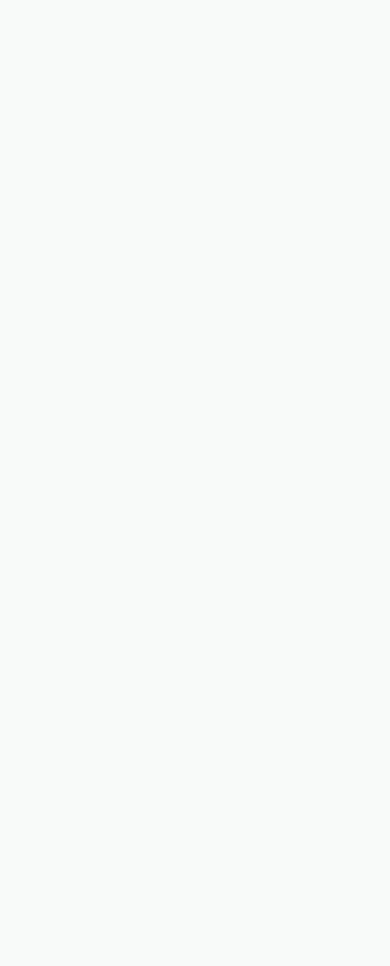
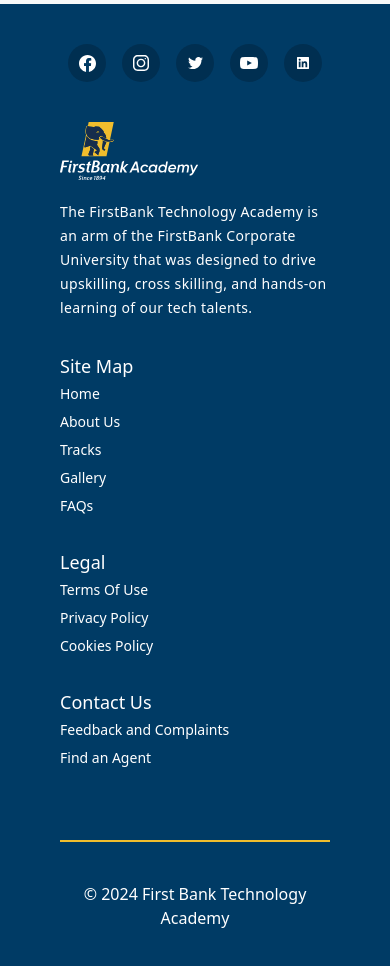
Before and after one commit to Oyinlolatechie/Firstbank-Academy-Frontend, a React (Vite) app: page / in a window 390 px wide. Shown: the part 4920-5886 px from the top of the page. Before the commit the page ends 4900 px from the top, so only its background shows below. Built offline with nearby package versions, Linux system fonts and the light colour scheme.

Commit message:
footer section responsiveness implementation

```diff
--- a/src/App.jsx
+++ b/src/App.jsx
@@ -7,7 +7,7 @@
     <>
       <NavBar />
       <HomePage />
-      {/* <Footer /> */}
+      <Footer />
     </>
   );
 };
--- a/src/components/Accordion.jsx
+++ b/src/components/Accordion.jsx
@@ -8,7 +8,7 @@
             <div className=" text-[#000000AD] rounded bg-[#F8F9F9] p-4">
                 <button
                     onClick={() => setAccordionOpen(!accordionOpen)}
-                    className="flex justify-between md:w-full w-[400px]"
+                    className="flex justify-between md:w-full w-[370px]"
                 >
                     <span className="font-bold">{question}</span>
                     {/* {accordionOpen ? <span>-</span> : <span>+</span>} */}
--- a/src/components/Footer.jsx
+++ b/src/components/Footer.jsx
@@ -8,8 +8,8 @@
 const Footer = () => {
     return (
         <>
-            <div className="w-full py-10 px-[100px] space-y-10 bg-[#003B65]">
-                <div className="flex justify-end space-x-2">
+            <div className="w-full py-10 px-[60px] md:px-[100px] space-y-10 bg-[#003B65]">
+                <div className="flex justify-evenly md:justify-end space-x-2">
                     <a href="#"><img className="" src={facebook} alt="facebook logo" /></a>
                     <a href="#"><img className="" src={instagram} alt="instagram logo" /></a>
                     <a href="#"><img className="" src={twitter} alt="twitter logo" /></a>
@@ -17,16 +17,16 @@
                     <a href="#"><img className="" src={linkedin} alt="linkedIn logo" /></a>
                 </div>
 
-                <div className="flex justify-between ">
-                    <div className="w-[30%] space-y-5">
+                <div className="md:flex md:justify-between">
+                    <div className="w-fit md:w-[30%] space-y-5 pb-8">
                         <img src={firstBankFooterLogo} alt="firtbank logo" />
-                        <p className="text-white text-start text-base leading-6 tracking-wide">
+                        <p className="text-white text-start text-[14px] md:text-base leading-6 tracking-wide">
                             The FirstBank Technology Academy is an arm of the FirstBank Corporate University
                             that was designed to drive upskilling, cross skilling, and hands-on learning of our tech talents.
                         </p>
                     </div>
 
-                    <div className=" text-white text-start space-y-5">
+                    <div className=" text-white text-start space-y-1 md:space-y-5 pb-8">
                         <h2 className="text-lg">Site Map</h2>
                         <ul className="text-sm space-y-2">
                             <li>Home</li>
@@ -37,7 +37,7 @@
                         </ul>
                     </div>
 
-                    <div className="text-white text-start space-y-5">
+                    <div className="text-white text-start space-y-1 md:space-y-5 pb-8">
                         <h2 className="text-lg">Legal</h2>
                         <ul className="text-sm space-y-2">
                             <li>Terms Of Use</li>
@@ -46,7 +46,7 @@
                         </ul>
                     </div>
 
-                    <div className=" text-white text-end space-y-5">
+                    <div className=" text-white text-start md:text-end space-y-1 md:space-y-5 pb-8">
                         <h2 className="text-lg">Contact Us</h2>
                         <ul className="text-sm space-y-2">
                             <li>Feedback and Complaints</li>
@@ -57,7 +57,7 @@
 
                 <div className="w-full h-0.5 bg-[#F0BD2D]"></div>
 
-                <p className="text-white text-start text-base">© 2024 First Bank Technology Academy</p>
+                <p className="text-white text-center md:text-start text-base">© 2024 First Bank Technology Academy</p>
             </div>
         </>
     )
```
